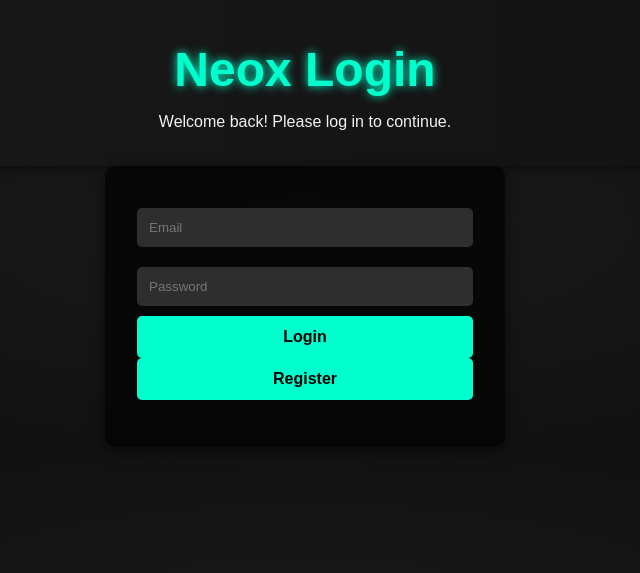
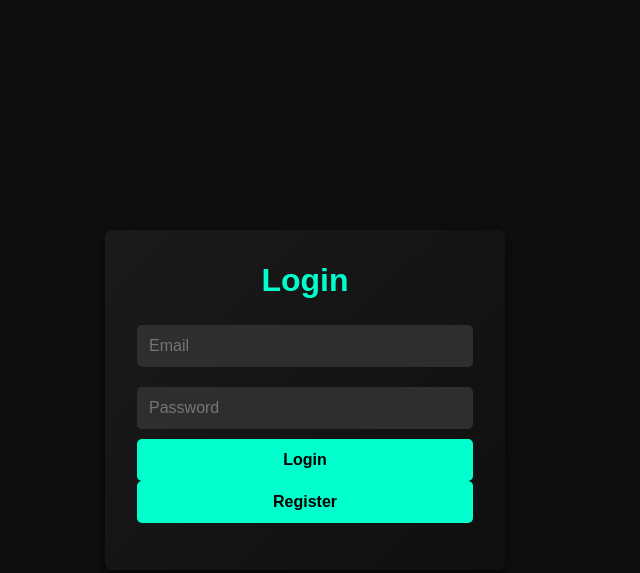
Before and after one commit to shekibahmad7/Zyrex, a plain HTML site: page login.html in a window 1280 px wide. Shown: the whole page, without its empty margins (335-975 px from the left). Drawn offline with Linux system fonts and the light colour scheme.

Commit message:
Update login.html

```diff
--- a/login.html
+++ b/login.html
@@ -1,61 +1,43 @@
 <!DOCTYPE html>
 <html lang="en">
 <head>
-  <meta charset="UTF-8" />
-  <meta name="viewport" content="width=device-width, initial-scale=1.0" />
-  <title>Login | NeoxSite</title>
+  <meta charset="UTF-8">
+  <meta name="viewport" content="width=device-width, initial-scale=1.0">
+  <title>Neox | Login</title>
   <link rel="icon" type="image/png" href="NeoxRounded.png" />
-  <link rel="stylesheet" href="default.css"/>
   <style>
     * {
       margin: 0;
       padding: 0;
       box-sizing: border-box;
       scroll-behavior: smooth;
-      user-select: none;
     }
 
     body {
-      font-family: Arial, sans-serif;
-      background: radial-gradient(ellipse at center, #1a1a1a 0%, #0f0f0f 100%);
+      background-color: #0f0f0f;
+      font-family: 'Arial', sans-serif;
       color: #f1f1f1;
-      line-height: 1.6;
-      animation: fadeIn 1.5s ease-in;
-      transition: background 0.5s, color 0.5s;
-      overflow-x: hidden;
+      display: flex;
+      justify-content: center;
+      align-items: center;
+      height: 100vh;
+      padding: 0 1rem;
     }
 
-    @keyframes fadeIn {
-      from {
-        opacity: 0;
-        transform: translateY(20px);
-      }
-      to {
-        opacity: 1;
-        transform: translateY(0);
-      }
+    .login-container {
+      background: linear-gradient(135deg, #1a1a1a, #0f0f0f);
+      padding: 2rem;
+      border-radius: 8px;
+      box-shadow: 0 5px 15px rgba(0, 0, 0, 0.7);
+      max-width: 400px;
+      width: 100%;
+      text-align: center;
     }
 
-    header {
-      background: linear-gradient(90deg, #1a1a1a, #111);
-      padding: 2rem;
-      text-align: center;
-      box-shadow: 0 2px 10px rgba(0, 0, 0, 0.5);
-    }
-
-    header h1 {
-      font-size: 3rem;
+    h1 {
       color: #00ffcc;
-      text-shadow: 0 0 10px #00ffcc;
-    }
-
-    .container {
-      max-width: 400px;
-      margin: auto;
-      padding: 2rem;
-      background: rgba(0, 0, 0, 0.7);
-      border-radius: 10px;
-      box-shadow: 0 4px 15px rgba(0, 0, 0, 0.5);
+      font-size: 2rem;
+      margin-bottom: 1rem;
     }
 
     input {
@@ -66,6 +48,7 @@
       border-radius: 5px;
       background-color: #2e2e2e;
       color: #fff;
+      font-size: 1rem;
     }
 
     button {
@@ -83,31 +66,31 @@
 
     button:hover {
       background-color: #00ddaa;
-      transform: scale(1.08);
+      transform: scale(1.05);
     }
 
     .message {
+      margin-top: 15px;
       color: #ff6666;
+    }
+
+    .footer {
       text-align: center;
-      margin-top: 15px;
+      margin-top: 1rem;
+      color: #888;
     }
+
   </style>
 </head>
 
 <body>
 
-  <header>
-    <h1>Neox Login</h1>
-    <p>Welcome back! Please log in to continue.</p>
-  </header>
-
-  <div class="container">
-    <input type="email" id="email" placeholder="Email" required />
-    <input type="password" id="password" placeholder="Password" required />
-
+  <div class="login-container">
+    <h1>Login</h1>
+    <input type="email" id="email" placeholder="Email" required>
+    <input type="password" id="password" placeholder="Password" required>
     <button onclick="login()">Login</button>
     <button onclick="register()">Register</button>
-
     <p class="message" id="message"></p>
   </div>
 
```
